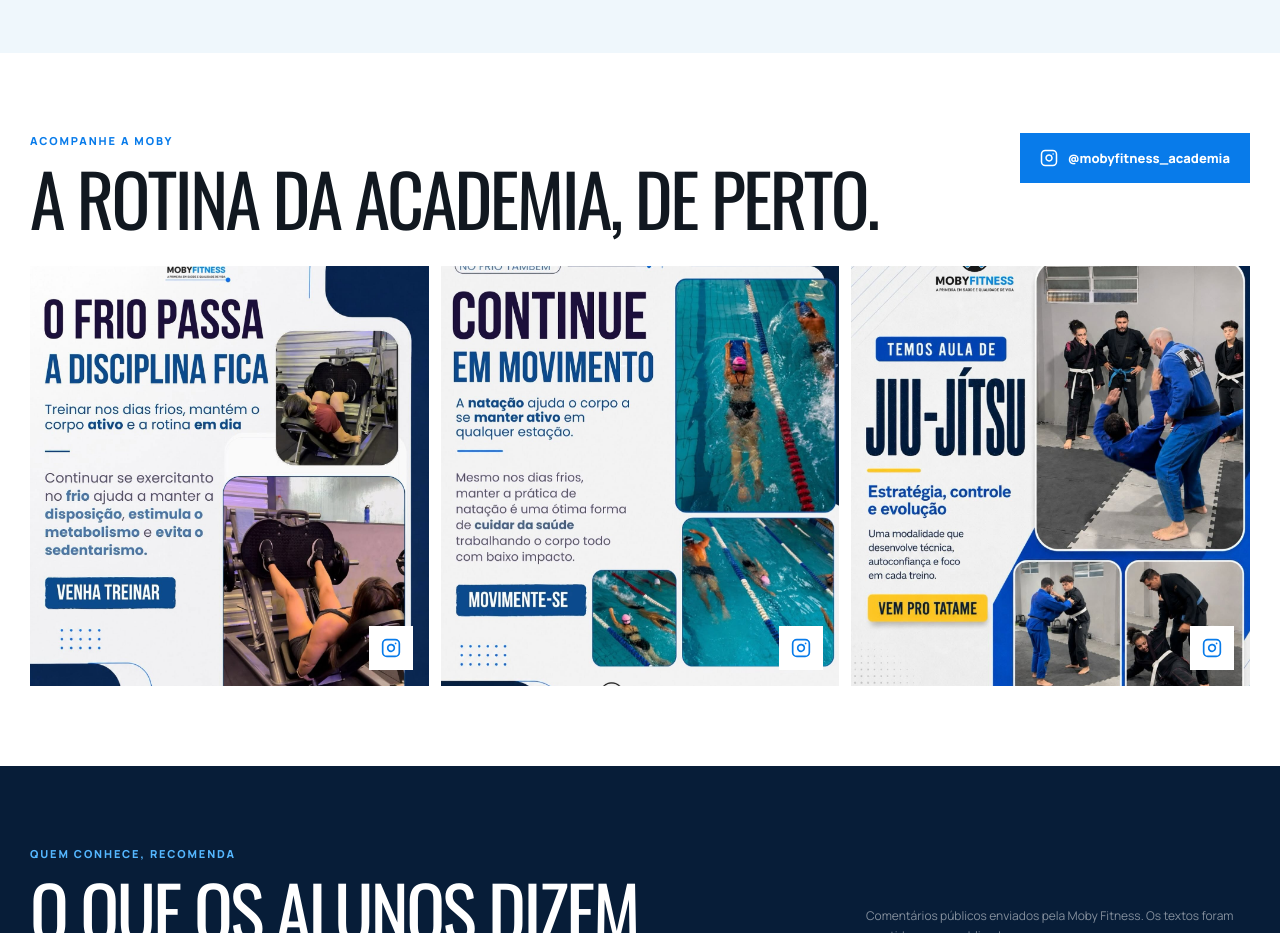
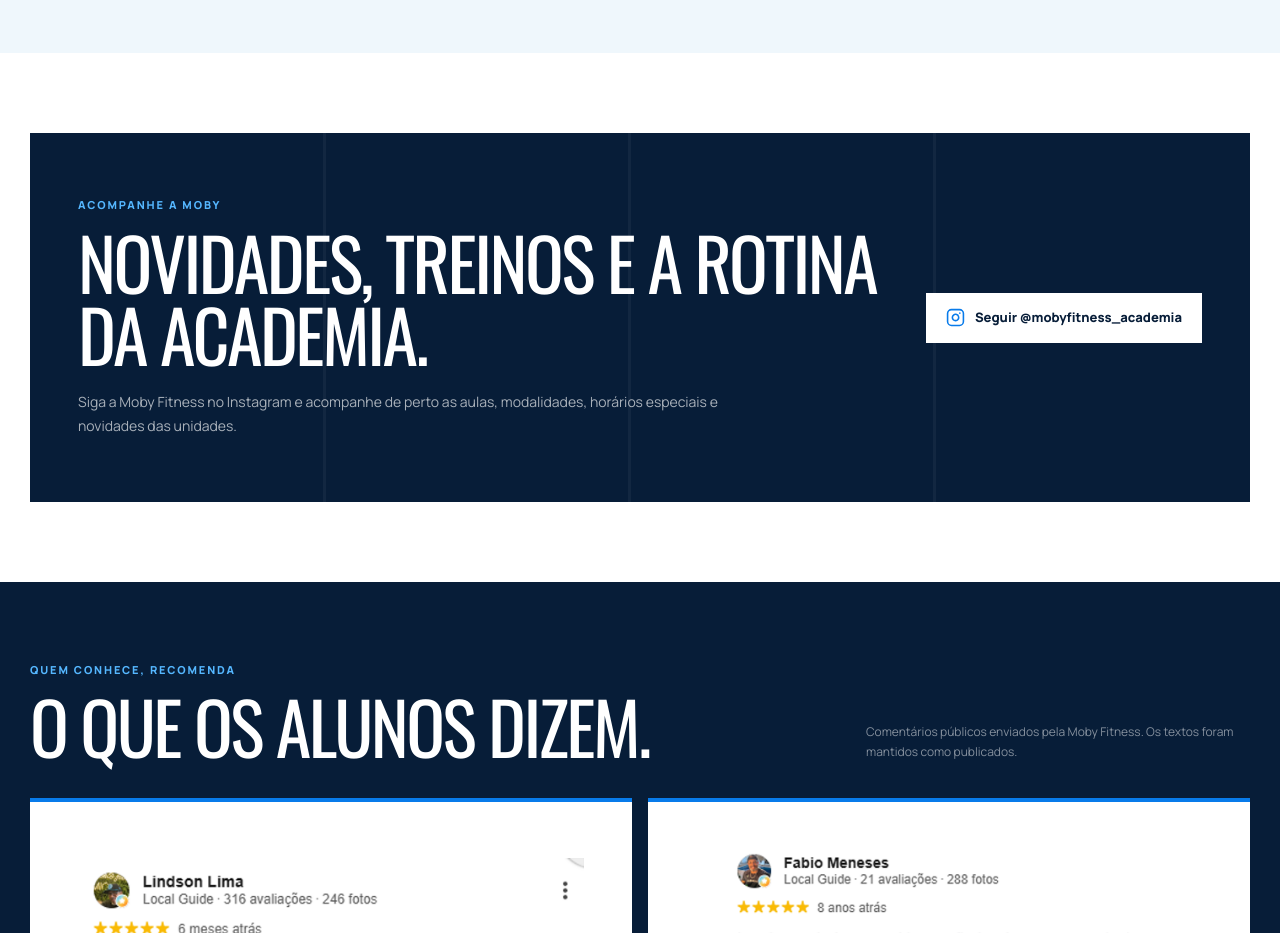
Before and after one commit to contatoraphaelguilherme-sys/Lpmobyfitness, a Next.js app: page / in a window 1280 px wide. Shown: the part 2680-3613 px from the top of the page. Built offline with nearby package versions, Linux system fonts and the light colour scheme.

Commit message:
Simplify Instagram section

```diff
--- a/components/Landing.tsx
+++ b/components/Landing.tsx
@@ -13,7 +13,6 @@ import { Reveal } from "./Reveal";
 import { WhatsApp } from "./WhatsApp";
 import { modalities, site } from "@/lib/site";
 
-const instagramPhotos = modalities.slice(0, 3);
 const reviewImages = [
   {
     src: "/avaliacao-moby-2.png",
@@ -169,48 +168,33 @@ export function Landing() {
         </section>
 
         <section id="instagram" className="section">
-          <div className="container-site">
-            <Reveal className="mb-8 flex flex-col justify-between gap-5 md:flex-row md:items-end">
-              <div>
-                <p className="eyebrow">Acompanhe a Moby</p>
-                <h2 className="display mt-3 text-5xl md:text-7xl">A rotina da academia, de perto.</h2>
-              </div>
-              <a
-                href={site.instagramUrl}
-                target="_blank"
-                rel="noreferrer"
-                className="btn btn-blue self-start"
-                aria-label={`Abrir o Instagram ${site.instagram}`}
-              >
-                <Instagram size={18} />
-                {site.instagram}
-              </a>
-            </Reveal>
-            <div className="grid gap-3 sm:grid-cols-3">
-              {instagramPhotos.map((photo) => (
+          <Reveal className="container-site">
+            <div className="relative overflow-hidden bg-deep px-6 py-12 text-white md:px-12 md:py-16">
+              <div className="lane-lines absolute inset-0 opacity-50" />
+              <div className="relative grid gap-8 md:grid-cols-[1fr_auto] md:items-center">
+                <div>
+                  <p className="eyebrow !text-[#55B7FF]">Acompanhe a Moby</p>
+                  <h2 className="display mt-3 max-w-4xl text-5xl leading-none md:text-7xl">
+                    Novidades, treinos e a rotina da academia.
+                  </h2>
+                  <p className="mt-5 max-w-2xl text-sm leading-6 text-white/65">
+                    Siga a Moby Fitness no Instagram e acompanhe de perto as aulas,
+                    modalidades, horários especiais e novidades das unidades.
+                  </p>
+                </div>
                 <a
-                  key={photo.name}
                   href={site.instagramUrl}
                   target="_blank"
                   rel="noreferrer"
-                  className="group relative min-h-[420px] overflow-hidden bg-deep"
-                  aria-label={`Ver ${photo.name} no Instagram da Moby Fitness`}
+                  className="btn btn-white self-start whitespace-nowrap md:self-center"
+                  aria-label={`Seguir a Moby Fitness no Instagram ${site.instagram}`}
                 >
-                  <Image
-                    src={photo.image}
-                    alt={`Publicação da Moby Fitness sobre ${photo.name}`}
-                    fill
-                    loading="lazy"
-                    sizes="(max-width:640px) 100vw, 33vw"
-                    className="object-cover transition-transform duration-500 group-hover:scale-[1.025]"
-                  />
-                  <span className="absolute bottom-4 right-4 grid h-11 w-11 place-items-center bg-white text-blue">
-                    <Instagram size={20} />
-                  </span>
+                  <Instagram size={19} className="text-blue" />
+                  Seguir {site.instagram}
                 </a>
-              ))}
+              </div>
             </div>
-          </div>
+          </Reveal>
         </section>
 
         <section id="avaliacoes" className="section bg-deep text-white">
```
